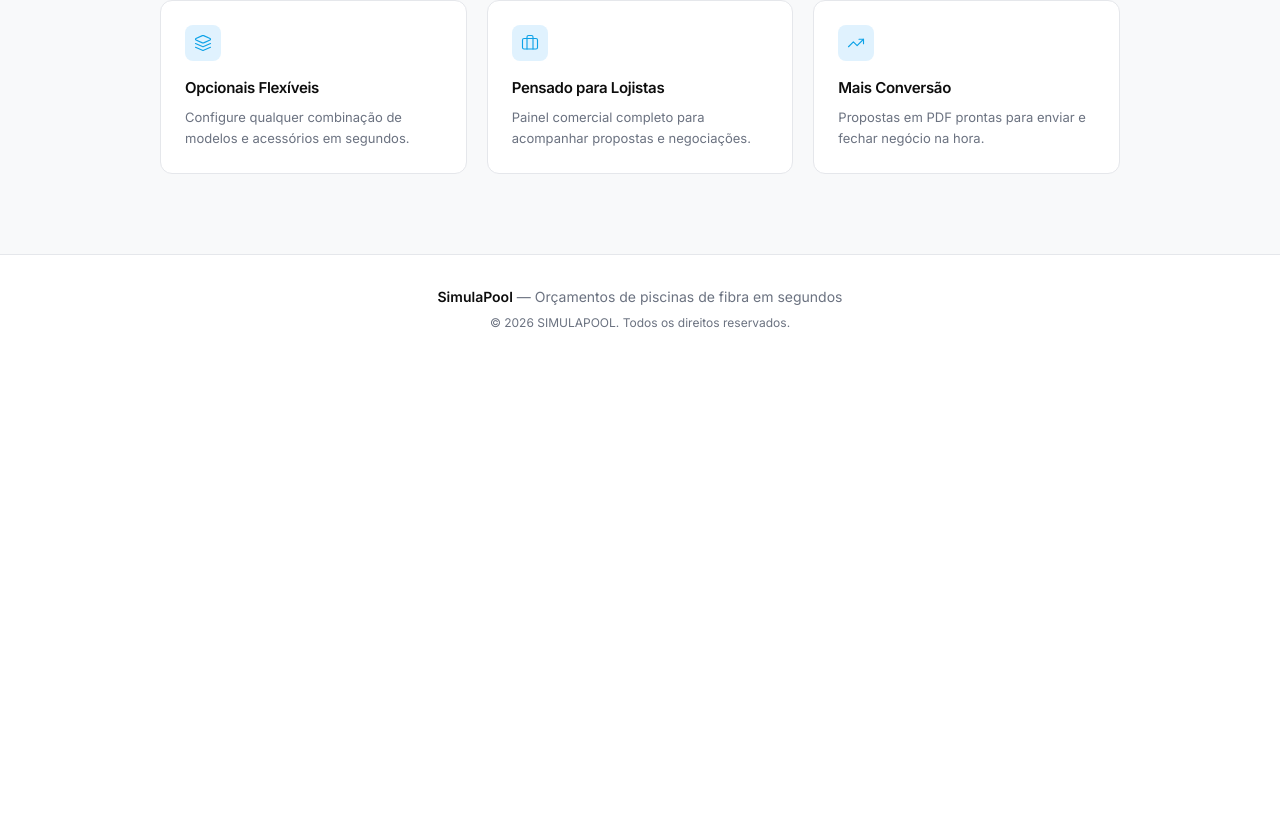
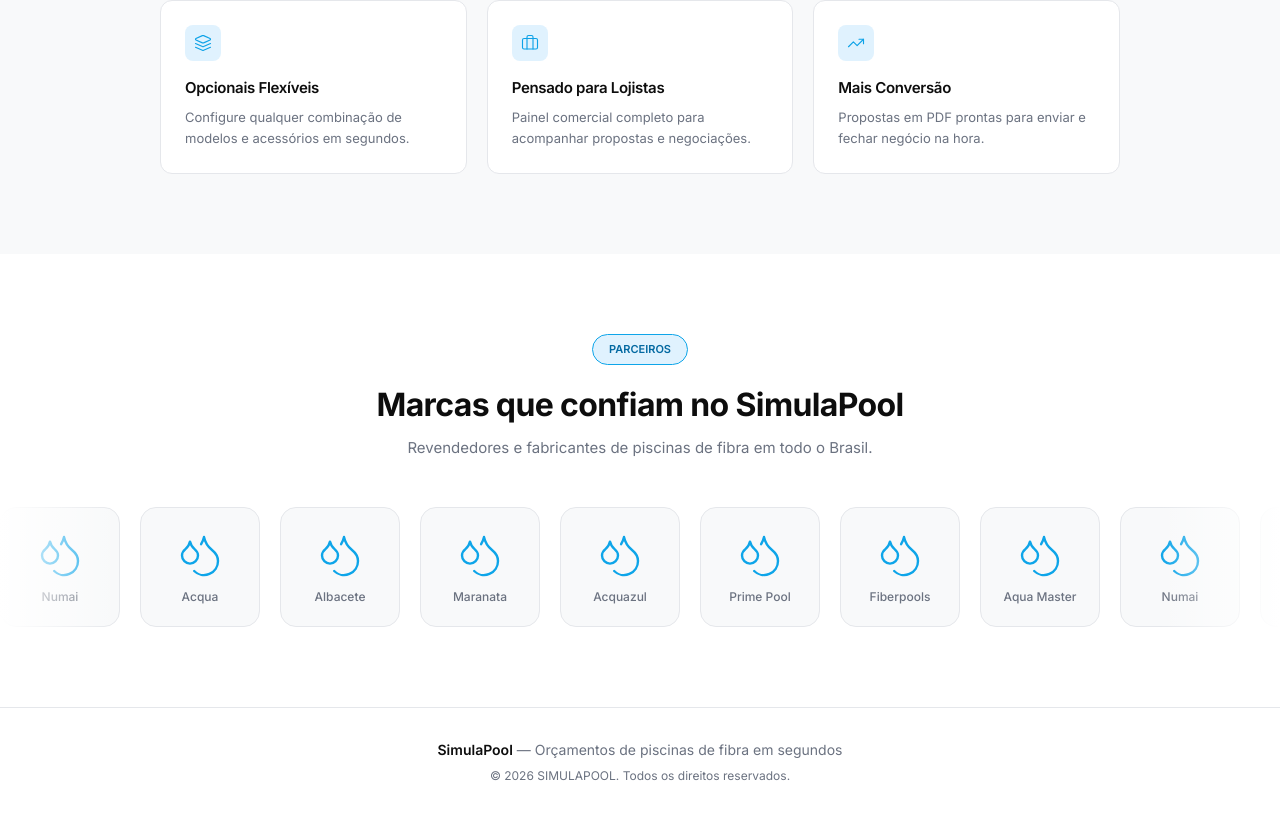
Before and after one commit to renanarchanjo/pool-pro-quote, a React (Vite) app: page / in a window 1280 px wide. Shown: the part 863-1679 px from the top of the page. Before the commit the page ends 1226 px from the top, so only its background shows below. Built offline with nearby package versions, Linux system fonts and the light colour scheme.

Commit message:
Add partners marquee section
Co-authored-by: renanarchanjo <243605728+renanarchanjo@users.noreply.github.com>

```diff
--- /dev/null
+++ b/src/components/landing/PartnersMarquee.tsx
@@ -0,0 +1,53 @@
+import { Droplets } from "lucide-react";
+
+const PARTNERS = [
+  "Numai", "Acqua", "Albacete", "Maranata",
+  "Acquazul", "Prime Pool", "Fiberpools", "Aqua Master",
+];
+
+const PartnersMarquee = () => {
+  const logos = [...PARTNERS, ...PARTNERS];
+
+  return (
+    <section className="bg-[#FFFFFF] py-16 md:py-20">
+      <div className="text-center px-4">
+        <span className="inline-flex items-center text-[11px] font-semibold uppercase text-[#0369A1] bg-[#E0F2FE] border border-[#0EA5E9] rounded-full px-4 py-1.5">
+          Parceiros
+        </span>
+        <h2 className="text-[26px] md:text-[32px] font-bold text-[#0D0D0D] mt-4">
+          Marcas que confiam no SimulaPool
+        </h2>
+        <p className="text-[15px] text-[#6B7280] mt-2">
+          Revendedores e fabricantes de piscinas de fibra em todo o Brasil.
+        </p>
+      </div>
+
+      {/* Marquee container */}
+      <div className="relative mt-10 md:mt-12 overflow-hidden group">
+        {/* Fade edges */}
+        <div className="absolute left-0 top-0 bottom-0 w-20 md:w-[120px] z-10 pointer-events-none"
+          style={{ background: "linear-gradient(to right, #FFFFFF, transparent)" }} />
+        <div className="absolute right-0 top-0 bottom-0 w-20 md:w-[120px] z-10 pointer-events-none"
+          style={{ background: "linear-gradient(to left, #FFFFFF, transparent)" }} />
+
+        {/* Scrolling track */}
+        <div
+          className="flex gap-4 md:gap-5 w-max group-hover:[animation-play-state:paused]"
+          style={{ animation: "marquee 28s linear infinite" }}
+        >
+          {logos.map((name, i) => (
+            <div
+              key={`${name}-${i}`}
+              className="w-[100px] h-[100px] md:w-[120px] md:h-[120px] flex flex-col items-center justify-center gap-2.5 bg-[#F8F9FA] border border-[#E5E7EB] rounded-2xl shrink-0"
+            >
+              <Droplets className="w-10 h-10 md:w-12 md:h-12 text-[#0EA5E9]" strokeWidth={1.2} />
+              <span className="text-[12px] font-medium text-[#6B7280] text-center leading-tight px-1">{name}</span>
+            </div>
+          ))}
+        </div>
+      </div>
+    </section>
+  );
+};
+
+export default PartnersMarquee;
--- a/src/pages/Index.tsx
+++ b/src/pages/Index.tsx
@@ -2,6 +2,7 @@ import { lazy, Suspense, useState } from "react";
 import { ChevronRight, Layers, Briefcase, TrendingUp, Loader2 } from "lucide-react";
 import SiteHeader from "@/components/landing/SiteHeader";
 import SiteFooter from "@/components/landing/SiteFooter";
+import PartnersMarquee from "@/components/landing/PartnersMarquee";
 import { useForceLightTheme } from "@/hooks/useForceLightTheme";
 
 const PoolSimulator = lazy(() => import("@/components/simulator/PoolSimulator"));
@@ -107,6 +108,7 @@ const Index = () => {
         </div>
       </section>
 
+      <PartnersMarquee />
       <SiteFooter />
     </div>
   );
```
